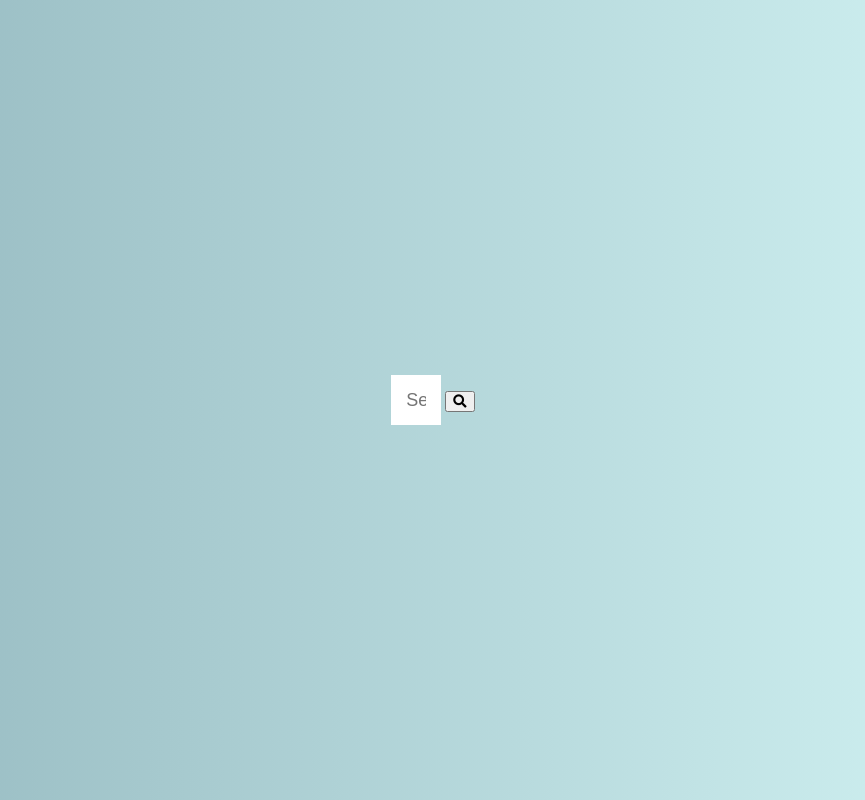
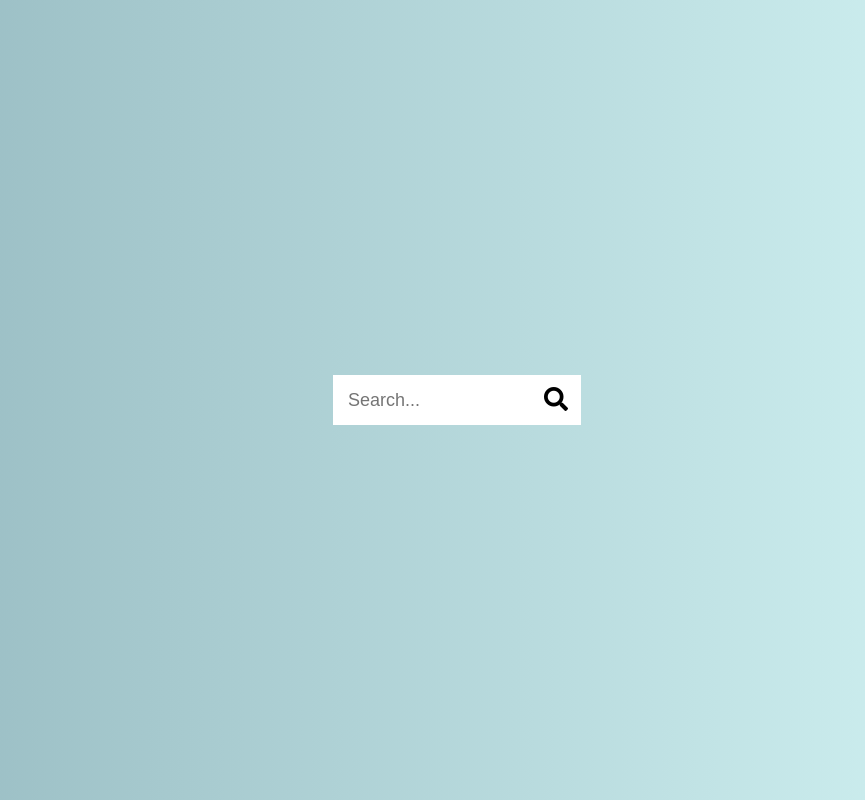
Before and after one commit to kelecanal/hidden-search, a plain HTML site: page index.html in a window 1280 px wide. Both pictures are taken after a click on the button 666 px from the left and 401 px from the top of the page. Shown: the whole page, without its empty margins (207-1072 px from the left). Drawn offline with Linux system fonts and the light colour scheme.

Commit message:
added JS file functionality

```diff
--- a/script.js
+++ b/script.js
@@ -0,0 +1,7 @@
+const search = document.querySelector(".search");
+const button = document.querySelector(".btn");
+const input = document.querySelector(".input");
+
+button.addEventListener("click", () => {
+  search.classList.toggle("active");
+});
--- a/style.css
+++ b/style.css
@@ -27,4 +27,30 @@ body {
     padding: 15px;
     height: 50px;
     width: 50px;
+    transition: width 0.3s ease;
 }
+
+.btn {
+    background-color: #fff;
+    border: 0;
+    cursor: pointer;
+    font-size: 24px;
+    position: absolute;
+    top: 0;
+    left: 0;
+    height: 50px;
+    width: 50px;
+    transition: transform 0.3s ease;
+}
+
+.btn:focus, .input:focus {
+    outline: none;
+}
+
+.search.active .input {
+    width: 200px;
+}
+
+.search.active .btn {
+    transform: translateX(198px);
+}
```
